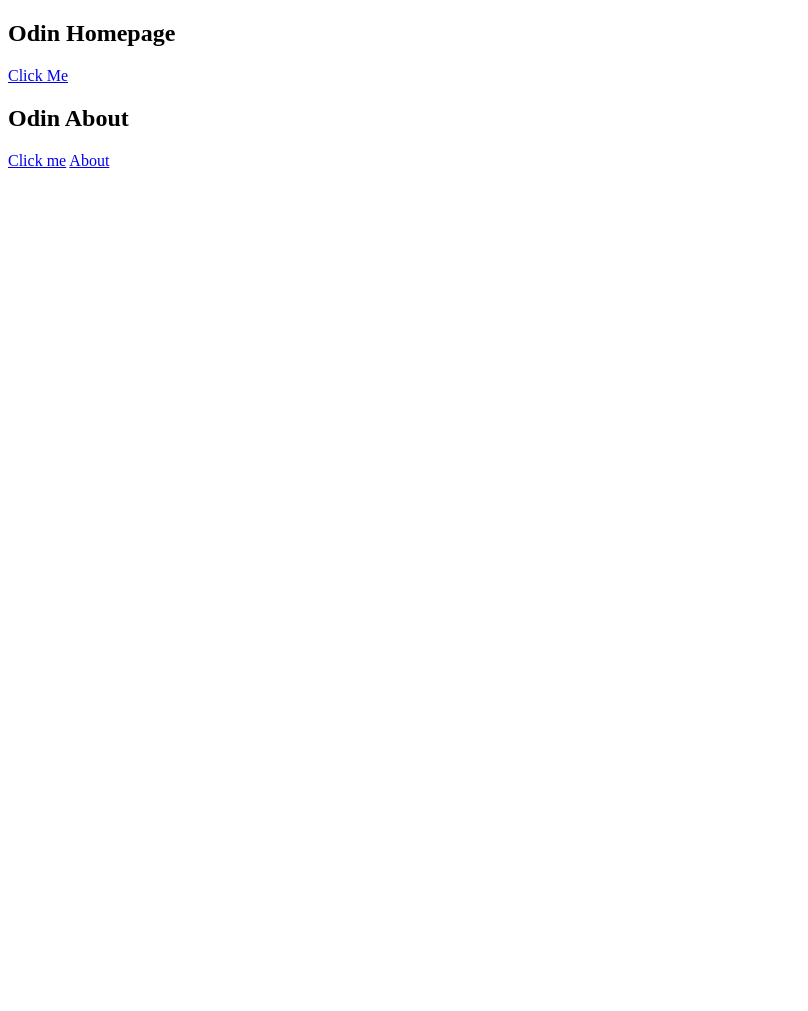
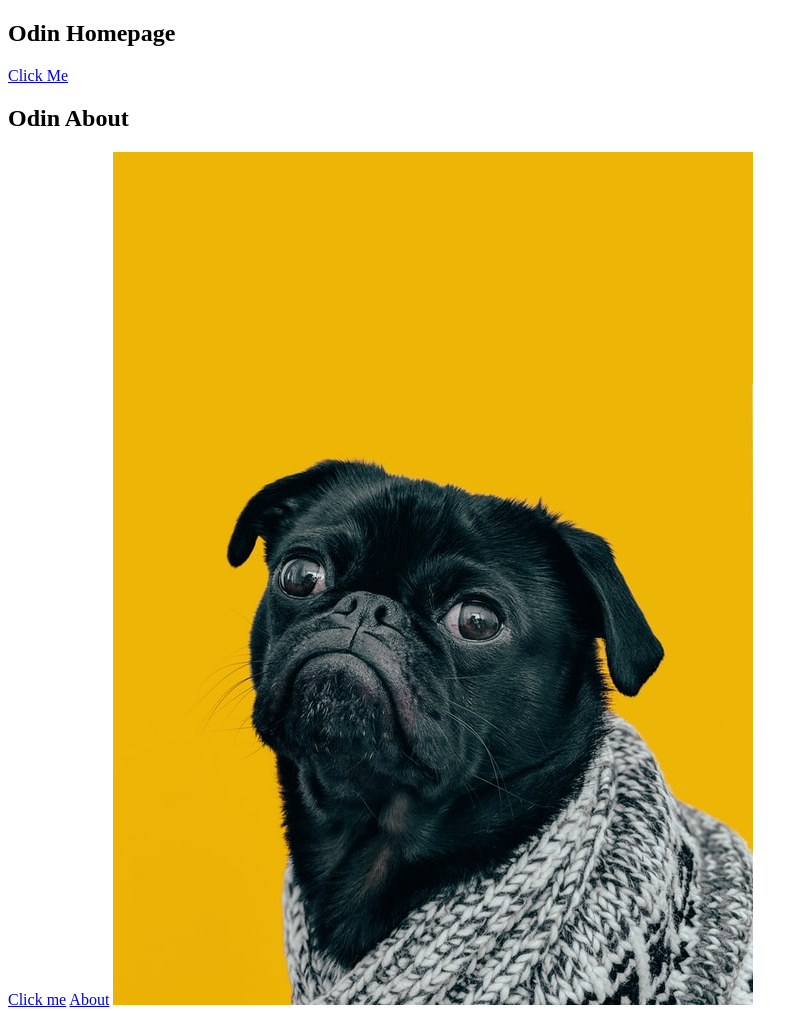
Before and after one commit to Saad-M-Arshad/Test-Projects, a plain HTML site: page odin-links-and-images/index.html in a window 1280 px wide. Shown: the whole page, without its empty margins (0-808 px from the left). Before the commit the page ends 800 px from the top, so only its background shows below. Drawn offline with Linux system fonts and the light colour scheme.

Commit message:
Links and images

```diff
--- a/odin-links-and-images/index.html
+++ b/odin-links-and-images/index.html
@@ -14,5 +14,7 @@
     <h2>Odin About</h2>
 	<a href="https://www.theodinproject.com/about">Click me</a>
 	<a href="./pages/about.html">About</a>
+    <img src="images/dog.jpg" alt="Cute doggy">
+
 </body>
 </html>
```
Also changed, not shown: odin-links-and-images/pages/about.html (+1 -0 lines), First Website/index.html (renamed from html-boilerplate/index.html), odin-links-and-images/images/dog.jpg (added).
